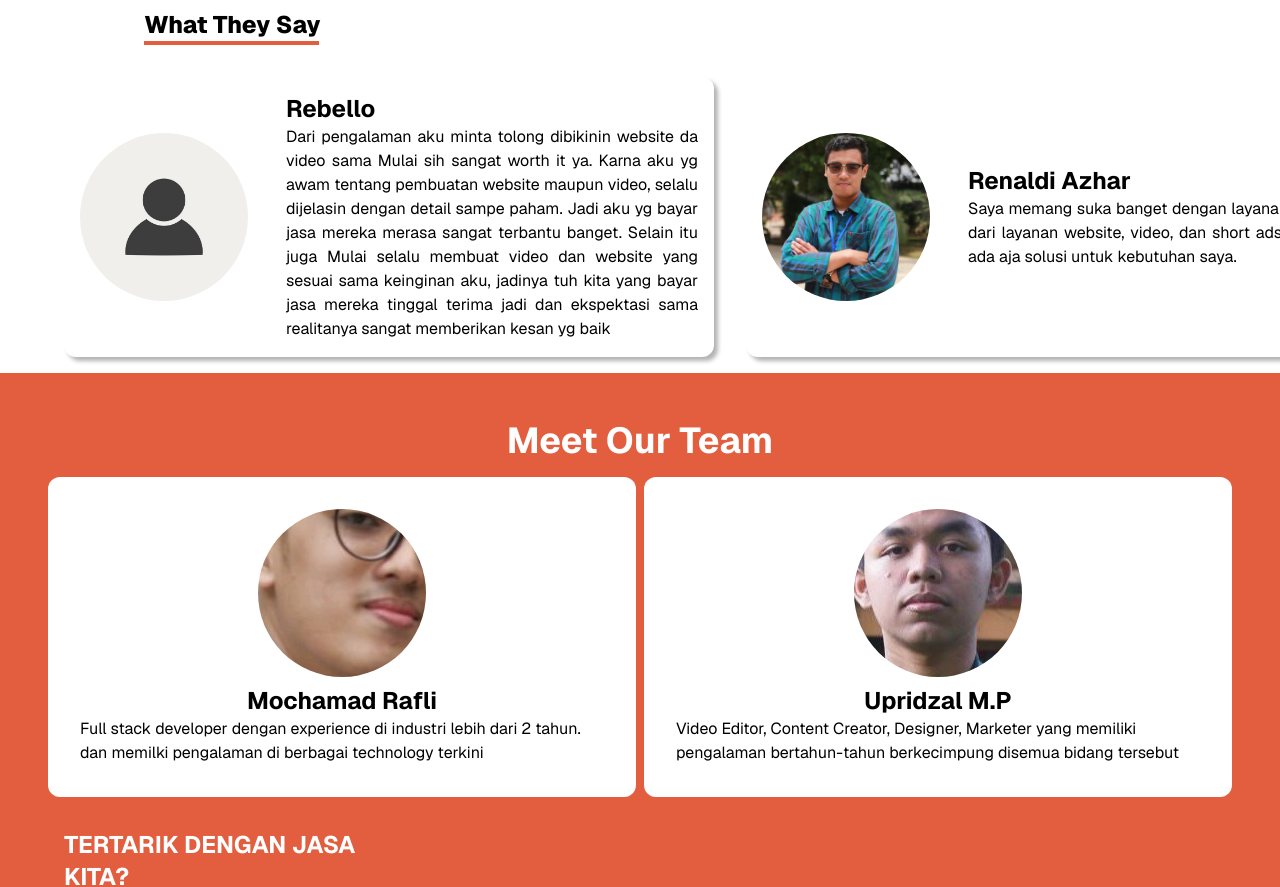
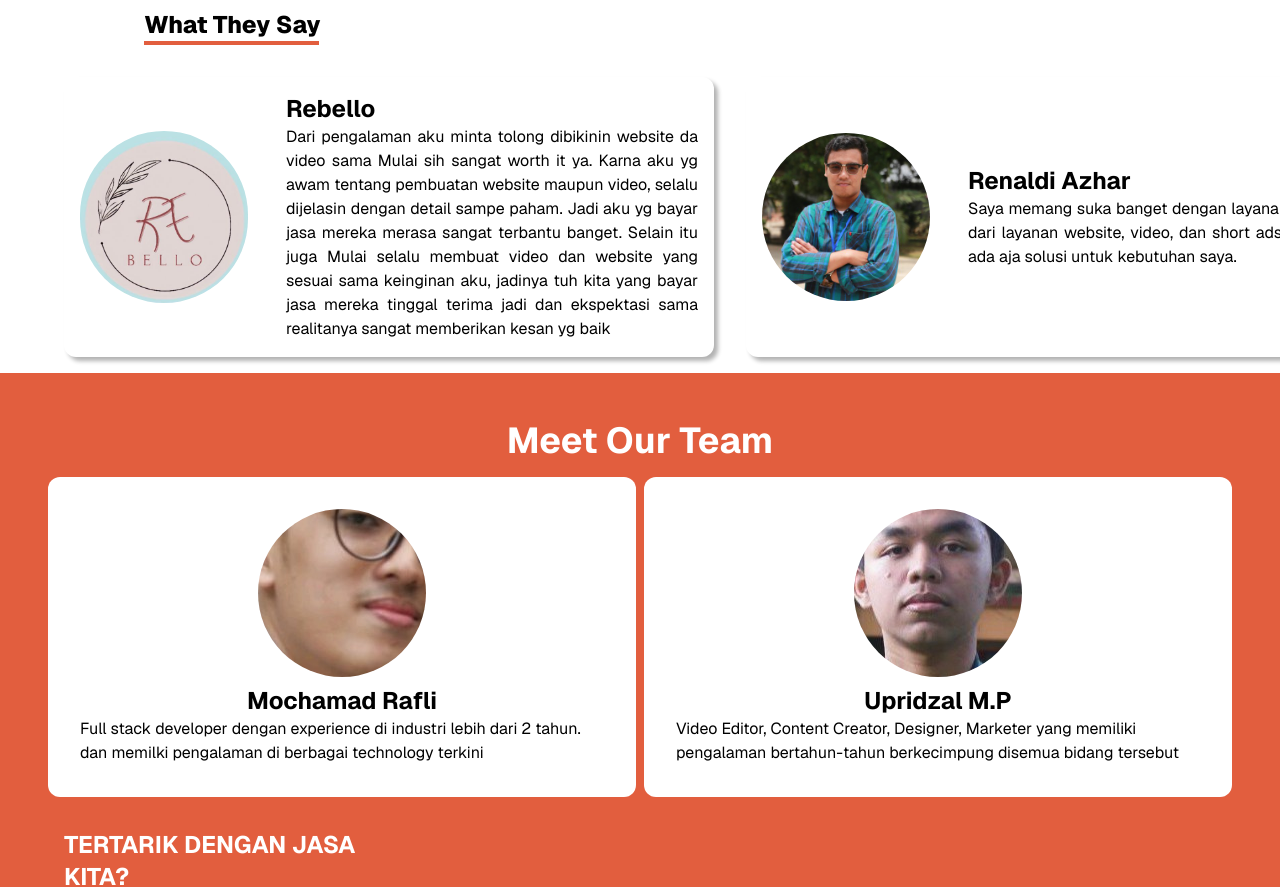
Before and after one commit to MochamadRafli21/mulai-app, a Next.js app: page / in a window 1280 px wide. Shown: the part 1620-2507 px from the top of the page. Built offline with nearby package versions, Linux system fonts and the light colour scheme.

Commit message:
Mochamad Rafli | add testimoni avatar

```diff
--- a/src/app/page.tsx
+++ b/src/app/page.tsx
@@ -96,7 +96,7 @@ export default function Home() {
 
     <div className='p-4 md:px-12 overflow-y-scroll flex'>
       <Testimoni
-        imageSrc="/placeholder.jpeg"
+        imageSrc="/rebello.jpeg"
         name="Rebello"
         description="Dari pengalaman aku minta tolong dibikinin website da video sama Mulai sih sangat worth it ya. Karna aku yg awam tentang pembuatan website maupun video, selalu dijelasin dengan detail sampe paham. Jadi aku yg bayar jasa mereka merasa sangat terbantu banget. Selain itu juga Mulai selalu membuat video dan website yang sesuai sama keinginan aku, jadinya tuh kita yang bayar jasa mereka tinggal terima jadi dan ekspektasi sama realitanya sangat memberikan kesan yg baik"
       />
```
Also changed, not shown: public/rebello.jpeg (added).
